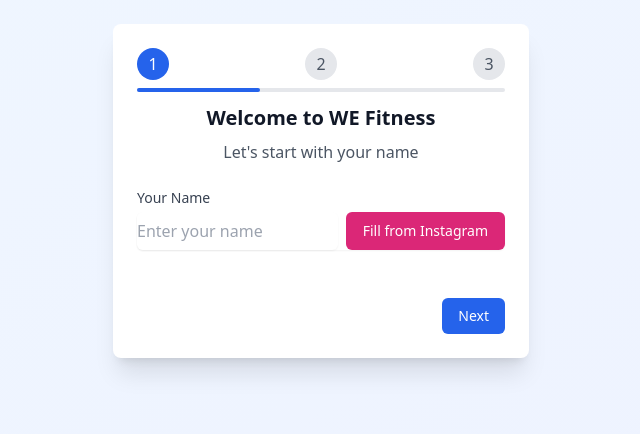
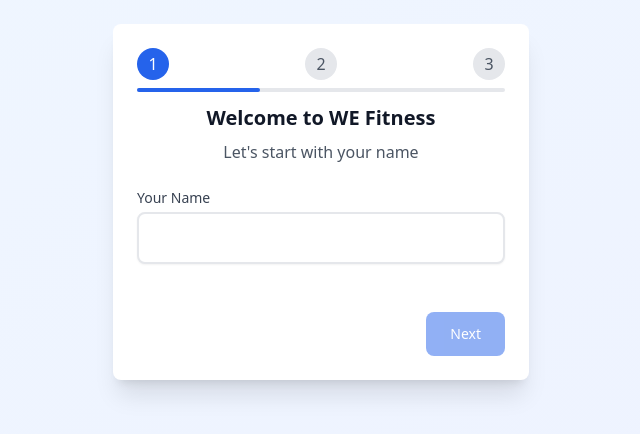
Before and after one commit to Devongaki/we-form, a React (Create React App) app: page / in a window 1280 px wide. Both pictures are taken after a click on the button "Start Your Journey". Shown: the top 434 px of the page, without its empty margins (319-959 px from the left). Built offline with nearby package versions, Linux system fonts and the light colour scheme.

Commit message:
refactor: remove Instagram UI elements and clean up form validation

```diff
--- a/src/App.js
+++ b/src/App.js
@@ -5,12 +5,57 @@
 function App() {
   const [showForm, setShowForm] = useState(false);
   const [currentStep, setCurrentStep] = useState(1);
+  const [selectedCountry, setSelectedCountry] = useState("NO");
   const [formData, setFormData] = useState({
     name: "",
     email: "",
     phone: "",
     fitnessGoal: "",
   });
+
+  const [isNameValid, setIsNameValid] = useState(false);
+
+  const countries = [
+    { code: "NO", name: "Norway", prefix: "+47" },
+    { code: "SE", name: "Sweden", prefix: "+46" },
+  ];
+
+  const handleNameChange = (e) => {
+    const { value } = e.target;
+    setFormData((prev) => ({
+      ...prev,
+      name: value,
+    }));
+    setIsNameValid(value.length >= 3);
+  };
+
+  const handleCountryChange = (e) => {
+    const country = countries.find((c) => c.code === e.target.value);
+    setSelectedCountry(country.code);
+    // Update phone number with new prefix
+    const currentNumber = formData.phone.replace(/^\+\d+\s*/, "");
+    setFormData((prev) => ({
+      ...prev,
+      phone: `${country.prefix} ${currentNumber}`,
+    }));
+  };
+
+  const handlePhoneChange = (e) => {
+    const { value } = e.target;
+    setFormData((prev) => ({
+      ...prev,
+      phone: value,
+    }));
+  };
+
+  const validatePhone = (phone) => {
+    const country = countries.find((c) => c.code === selectedCountry);
+    const phoneRegex =
+      country.code === "NO" ? /^\+47\s*[0-9]{8}$/ : /^\+46\s*[0-9]{9}$/;
+    return phoneRegex.test(phone);
+  };
+
+  const isPhoneValid = validatePhone(formData.phone);
 
   const totalSteps = 3;
 
@@ -49,15 +94,6 @@
     }));
   };
 
-  const handleInstagramFill = () => {
-    // In a real app, this would be replaced with actual Instagram OAuth
-    // For demo purposes, we'll just set a placeholder name
-    setFormData((prevState) => ({
-      ...prevState,
-      name: "Instagram User",
-    }));
-  };
-
   const handleSubmit = (e) => {
     e.preventDefault();
     if (currentStep < totalSteps) {
@@ -73,14 +109,6 @@
     }
   };
 
-  const validateNorwegianPhone = (phone) => {
-    // Norwegian phone number validation regex
-    const norwegianPhoneRegex = /^\+47[0-9]{8}$/;
-    return norwegianPhoneRegex.test(phone);
-  };
-
-  const isPhoneValid = validateNorwegianPhone(formData.phone);
-
   const renderStep = () => {
     switch (currentStep) {
       case 1:
@@ -95,29 +123,28 @@
             <div>
               <label
                 htmlFor="name"
-                className="block text-sm font-medium text-gray-700"
+                className="block text-sm font-medium text-gray-700 mb-1"
               >
                 Your Name
               </label>
-              <div className="mt-1 flex rounded-md shadow-sm">
               <input
                 type="text"
                 id="name"
                 name="name"
                 value={formData.name}
-                  onChange={handleChange}
-                  className="flex-1 block w-full rounded-md border-gray-300 shadow-sm focus:border-blue-500 focus:ring-blue-500"
-                  placeholder="Enter your name"
+                onChange={handleNameChange}
+                className={`block w-full px-4 py-3 rounded-lg border-2 transition-all duration-200 text-gray-700 bg-white shadow-sm ${
+                  formData.name && !isNameValid
+                    ? "border-red-500 focus:border-red-500 focus:ring-2 focus:ring-red-200"
+                    : "border-gray-200 focus:border-blue-500 focus:ring-2 focus:ring-blue-200"
+                }`}
                 required
               />
-                <button
-                  type="button"
-                  onClick={handleInstagramFill}
-                  className="ml-2 inline-flex items-center px-4 py-2 border border-transparent text-sm font-medium rounded-md text-white bg-pink-600 hover:bg-pink-700 focus:outline-none focus:ring-2 focus:ring-offset-2 focus:ring-pink-500"
-                >
-                  <span className="text-sm">Fill from Instagram</span>
-                </button>
-              </div>
+              {formData.name && !isNameValid && (
+                <p className="mt-1 text-sm text-red-500">
+                  Name must be at least 3 characters long
+                </p>
+              )}
             </div>
           </div>
         );
@@ -134,7 +161,7 @@
               <div>
                 <label
                   htmlFor="email"
-                  className="block text-sm font-medium text-gray-700"
+                  className="block text-sm font-medium text-gray-700 mb-1"
                 >
                   Email Address
                 </label>
@@ -144,7 +171,7 @@
                   name="email"
                   value={formData.email}
                   onChange={handleChange}
-                  className="mt-1 block w-full rounded-md border-gray-300 shadow-sm focus:border-blue-500 focus:ring-blue-500"
+                  className="block w-full px-4 py-3 rounded-lg border-2 border-gray-200 focus:border-blue-500 focus:ring-2 focus:ring-blue-200 transition-all duration-200 placeholder-gray-400 text-gray-700 bg-white shadow-sm"
                   placeholder="you@example.com"
                   required
                 />
@@ -152,28 +179,40 @@
               <div>
                 <label
                   htmlFor="phone"
-                  className="block text-sm font-medium text-gray-700"
+                  className="block text-sm font-medium text-gray-700 mb-1"
                 >
-                  Norwegian Phone Number
+                  Phone Number
                 </label>
+                <div className="flex gap-2">
+                  <select
+                    value={selectedCountry}
+                    onChange={handleCountryChange}
+                    className="w-24 px-2 py-3 rounded-lg border-2 border-gray-200 focus:border-blue-500 focus:ring-2 focus:ring-blue-200 transition-all duration-200 text-gray-700 bg-white shadow-sm"
+                  >
+                    {countries.map((country) => (
+                      <option key={country.code} value={country.code}>
+                        {country.prefix}
+                      </option>
+                    ))}
+                  </select>
                   <InputMask
-                  mask="+47 99999999"
-                  maskChar={null}
-                  value={formData.phone}
-                  onChange={handleChange}
-                  name="phone"
-                  className={`mt-1 block w-full rounded-md border-gray-300 shadow-sm focus:border-blue-500 focus:ring-blue-500 ${
-                    formData.phone && !isPhoneValid ? "border-red-500" : ""
+                    mask={selectedCountry === "NO" ? "99999999" : "999999999"}
+                    value={formData.phone.replace(/^\+\d+\s*/, "")}
+                    onChange={handlePhoneChange}
+                    className={`flex-1 px-4 py-3 rounded-lg border-2 transition-all duration-200 placeholder-gray-400 text-gray-700 bg-white shadow-sm ${
+                      formData.phone && !isPhoneValid
+                        ? "border-red-500 focus:border-red-500 focus:ring-2 focus:ring-red-200"
+                        : "border-gray-200 focus:border-blue-500 focus:ring-2 focus:ring-blue-200"
                     }`}
-                  placeholder="+47 XXXXXXXX"
+                    placeholder={
+                      selectedCountry === "NO" ? "XXXXXXXX" : "XXXXXXXXX"
+                    }
                     required
                   />
-                <p className="mt-1 text-sm text-gray-500">
-                  Format: +47 XXXXXXXX
-                </p>
+                </div>
                 {formData.phone && !isPhoneValid && (
                   <p className="mt-1 text-sm text-red-500">
-                    Please enter a valid Norwegian phone number
+                    Please enter a valid phone number
                   </p>
                 )}
               </div>
@@ -267,18 +306,22 @@
                 <button
                   type="button"
                   onClick={handleBack}
-                  className="px-4 py-2 text-sm font-medium text-gray-700 bg-white border border-gray-300 rounded-md hover:bg-gray-50 focus:outline-none focus:ring-2 focus:ring-offset-2 focus:ring-blue-500"
+                  className="px-6 py-3 text-sm font-medium text-gray-700 bg-white border-2 border-gray-200 rounded-lg hover:bg-gray-50 focus:outline-none focus:ring-2 focus:ring-offset-2 focus:ring-blue-500 transition-all duration-200"
                 >
                   Back
                 </button>
               )}
               <button
                 type="submit"
-                disabled={currentStep === 2 && !isPhoneValid}
-                className={`px-4 py-2 text-sm font-medium text-white bg-blue-600 rounded-md hover:bg-blue-700 focus:outline-none focus:ring-2 focus:ring-offset-2 focus:ring-blue-500 ${
+                disabled={
+                  (currentStep === 1 && !isNameValid) ||
+                  (currentStep === 2 && !isPhoneValid)
+                }
+                className={`px-6 py-3 text-sm font-medium text-white bg-blue-600 rounded-lg hover:bg-blue-700 focus:outline-none focus:ring-2 focus:ring-offset-2 focus:ring-blue-500 transition-all duration-200 ${
                   currentStep === 1 ? "ml-auto" : ""
                 } ${
-                  currentStep === 2 && !isPhoneValid
+                  (currentStep === 1 && !isNameValid) ||
+                  (currentStep === 2 && !isPhoneValid)
                     ? "opacity-50 cursor-not-allowed"
                     : ""
                 }`}
```
Also changed, not shown: 1 other file (tests, documents, lock files or other folders). Lines whose indentation alone changed are shown as unchanged.
